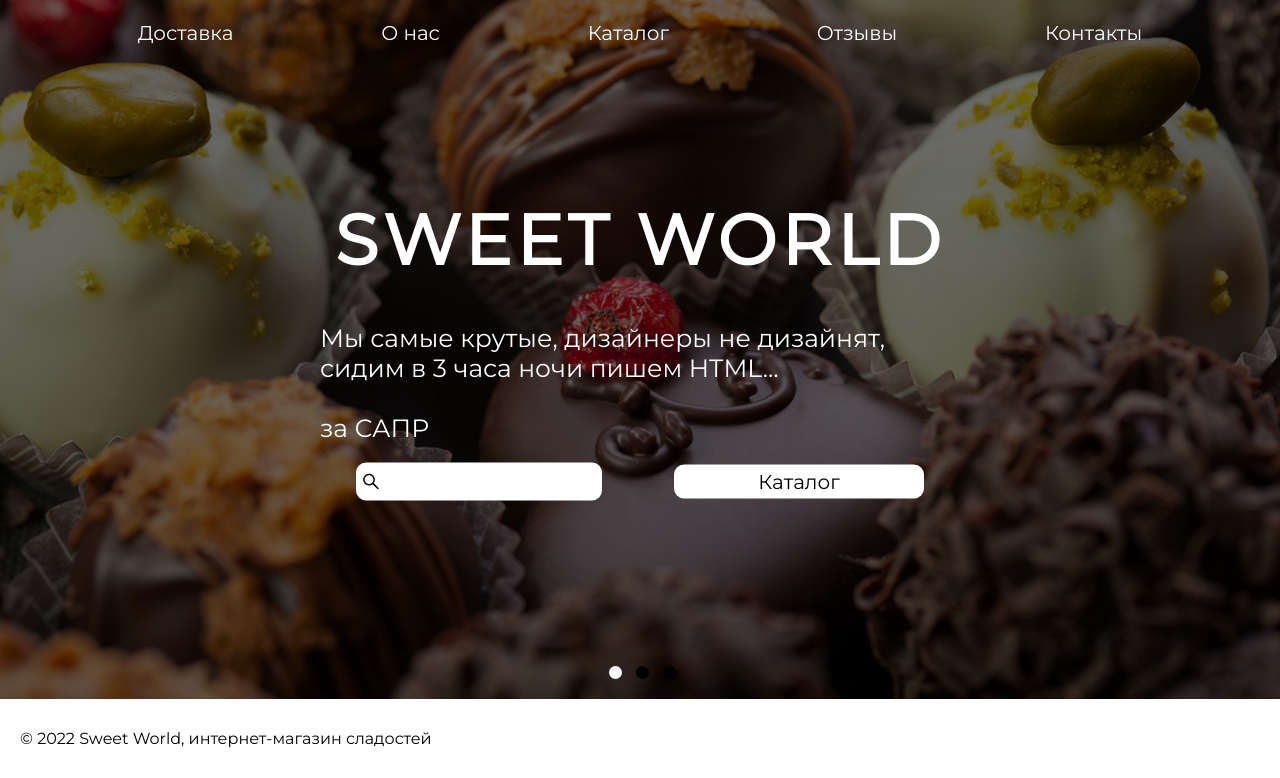
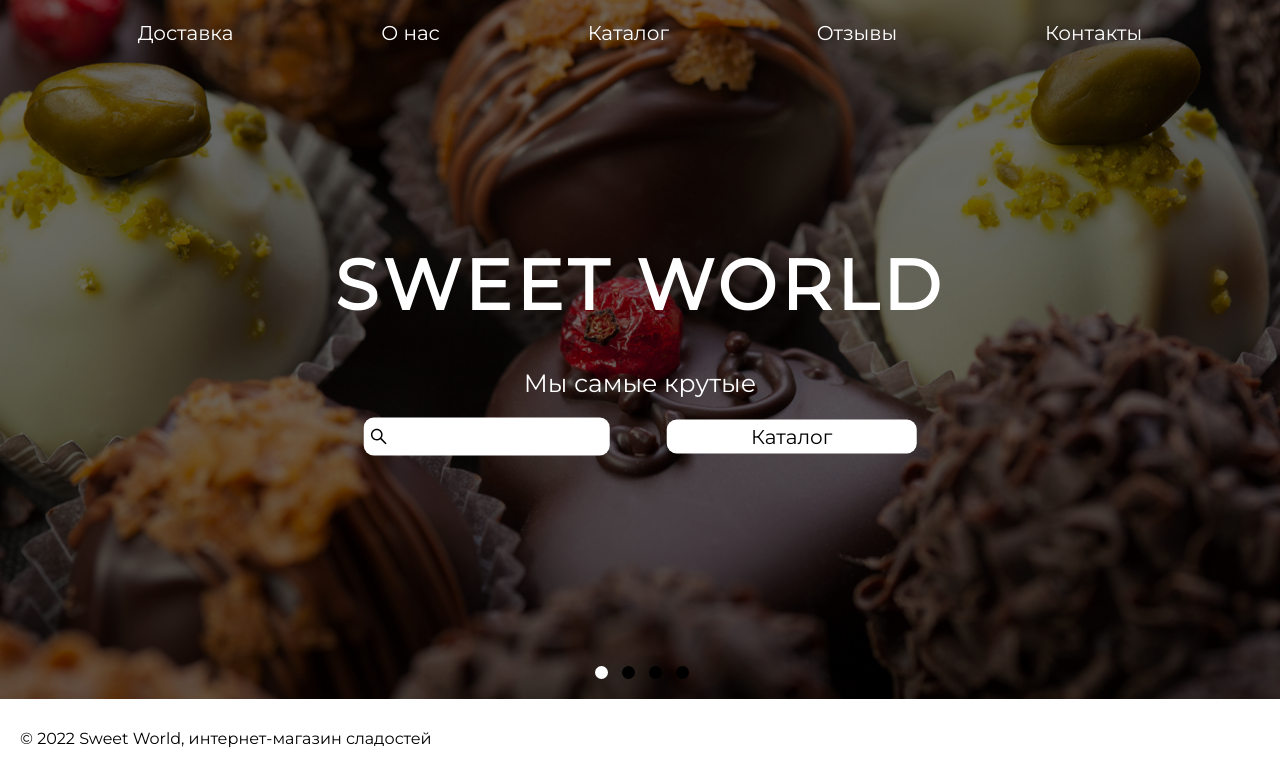
Before and after one commit to Sof7ik/sweet-world.ru, a PHP site: page / in a window 1280 px wide. Shown: the part 103-881 px from the top of the page. Run offline with PHP 8.4, Linux system fonts and the light colour scheme; style sheets or scripts are compiled from the project's sources.

Commit message:
added new slides, fixed wiping on text

```diff
--- a/assets/styles/css/mainpage.css
+++ b/assets/styles/css/mainpage.css
@@ -1,6 +1,5 @@
 .mainpage-top-slider .action-item {
   min-height: 700px;
-  background-image: url("/upload/images/baanner image.png");
   background-size: cover;
   background-position: center;
   background-repeat: no-repeat;
@@ -36,6 +35,7 @@
   top: 50%;
   left: 50%;
   transform: translate(-50%, -50%);
+  pointer-events: none;
 }
 
 .mainpage-top-slider__shop-name {
@@ -50,8 +50,10 @@
 
 .mainpage-top-slider__shop-desc {
   color: #fff;
+  width: 100%;
   font-size: 25px;
   line-height: 30px;
+  text-align: center;
 }
 
 .mainpage-top-slider__search-catalog-wrapper {
@@ -71,6 +73,7 @@
   flex-flow: row nowrap;
   justify-content: flex-start;
   align-items: center;
+  pointer-events: all;
 }
 
 .mainpage-top-slider__search-loupe {
@@ -103,6 +106,7 @@
   padding: 5px 20px;
   min-width: 250px;
   border-radius: 10px;
+  pointer-events: all;
   transition: background-color 0.5s;
 }
 @media screen and (min-width: 769px) {
--- a/assets/styles/scss/mainpage.scss
+++ b/assets/styles/scss/mainpage.scss
@@ -2,7 +2,6 @@
 {
 	min-height: 700px;
 
-	background-image: url("/upload/images/baanner image.png");
 	background-size: cover;
 	background-position: center;
 	background-repeat: no-repeat;
@@ -51,6 +50,8 @@
 	left: 50%;
 
 	transform: translate(-50%, -50%);
+
+	pointer-events: none;
 }
 
 .mainpage-top-slider__shop-name
@@ -71,9 +72,12 @@
 .mainpage-top-slider__shop-desc
 {
 	color: #fff;
+	width: 100%;
 
 	font-size: 25px;
 	line-height: 30px;
+
+	text-align: center;
 }
 
 .mainpage-top-slider__search-catalog-wrapper
@@ -86,8 +90,6 @@
 	flex-flow: row nowrap;
 	justify-content: space-around;
 	align-items: center;
-
-
 }
 .mainpage-top-slider__search
 {
@@ -99,6 +101,8 @@
 	flex-flow: row nowrap;
 	justify-content: flex-start;
 	align-items: center;
+
+	pointer-events: all;
 }
 
 .mainpage-top-slider__search-loupe
@@ -147,6 +151,8 @@
 	min-width: 250px;
 	border-radius: 10px;
 
+	pointer-events: all;
+
 	transition: background-color .5s;
 
 	@media screen and (min-width: 769px)
--- a/index.php
+++ b/index.php
@@ -86,11 +86,21 @@
         <section class="mainpage-top-slider-wrapper">
             <div class="swiper mainpage-top-slider">
                 <div class="swiper-wrapper">
-                    <div class="swiper-slide action-item"></div>
+                    <div class="swiper-slide action-item"
+                         style='background-image: url("/upload/images/mainpage-slider/baanner image.png");'>
+                    </div>
 
-                    <div class="swiper-slide action-item"></div>
+                    <div class="swiper-slide action-item"
+                         style="background-image: url('/upload/images/mainpage-slider/banner-choco.png');">
+                    </div>
 
-                    <div class="swiper-slide action-item"></div>
+                    <div class="swiper-slide action-item"
+                         style="background-image: url('/upload/images/mainpage-slider/banner-snakes.png');">
+                    </div>
+
+                    <div class="swiper-slide action-item"
+                         style="background-image: url('/upload/images/mainpage-slider/banner-pecenki.png');">
+                    </div>
                 </div>
 
                 <div class="swiper-pagination mainpage-top-slider__pagination"></div>
@@ -99,9 +109,7 @@
                     <h1 class="mainpage-top-slider__shop-name">Sweet World</h1>
 
                     <p class="mainpage-top-slider__shop-desc">
-                        Мы самые крутые, дизайнеры не дизайнят, сидим в 3 часа ночи пишем HTML...
-                        <br><br>
-                        за САПР
+                        Мы самые крутые
                     </p>
 
                     <div class="mainpage-top-slider__search-catalog-wrapper">
```
Also changed, not shown: upload/images/mainpage-slider/baanner image.png (renamed from upload/images/baanner image.png), upload/images/mainpage-slider/banner-choco.png (added), 3 other files.
